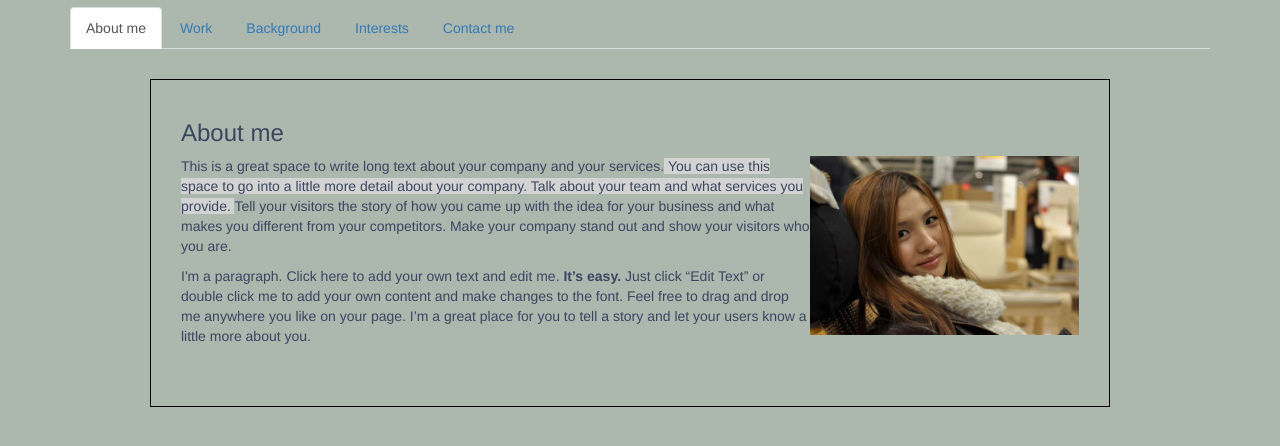
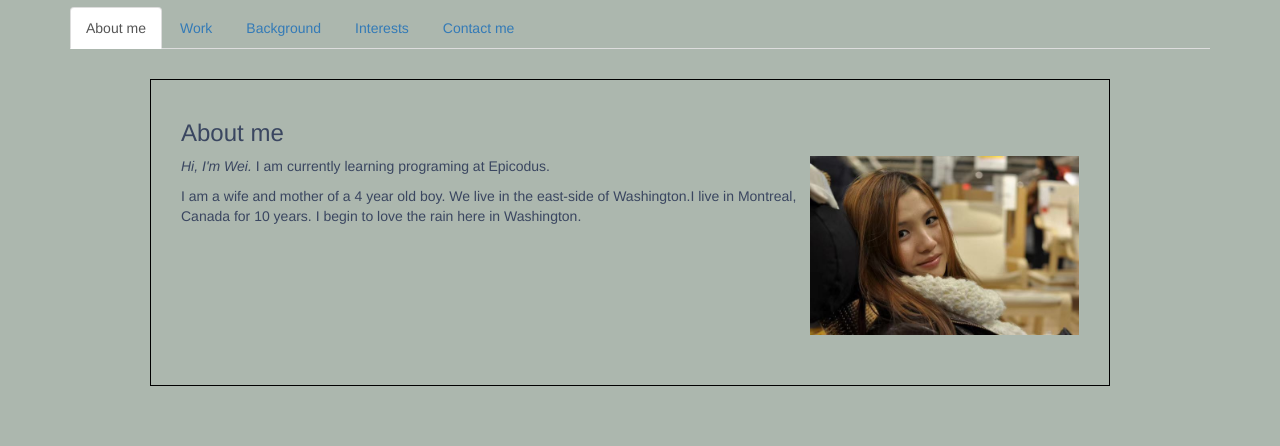
Before and after one commit to kuangwei8/portfolio, a plain HTML site: page index.html in a window 1280 px wide. Shown: the part 56-502 px from the top of the page. Drawn offline with Linux system fonts and the light colour scheme.

Commit message:
Fixed underlined issue, added details in aboutme and background.

```diff
--- a/css/styles.css
+++ b/css/styles.css
@@ -8,13 +8,9 @@ body {
 
 }
 
-p span {
-  background-color: lightgrey;
-}
 
-.about {
-  /* top: 50px;
-  overflow: auto; */
+.about{
+  overflow: auto;
   border: 1px solid black;
   margin-top: 30px;
   margin-bottom: 30px;
--- a/index.html
+++ b/index.html
@@ -25,10 +25,8 @@
 
       <h3>About me</h3>
 
-      <p><img class="img1" src="img/wei.jpeg" alt="picture of Wei">This is a great space to write long text about your company and your services.<span> You can use this space to go into a little more detail about your company. Talk about your team and what services you provide. </span> Tell your visitors the story of how you came up with the idea for your business and what makes you different from your competitors. Make your company stand out and show your visitors who you are.</p>
-
-      <p>I'm a paragraph. Click here to add your own text and edit me. <strong>It’s easy.</strong> Just click “Edit Text” or double click me to add your own content and make changes to the font. Feel free to drag and drop me anywhere you like on your page. I’m a great place for you to tell a story and let your users know a little more about you.</p>
-
+      <p><img class="img1" src="img/wei.jpeg" alt="picture of Wei"><em>Hi, I'm Wei.</em> I am currently learning programing at Epicodus.
+      <p>I am a wife and mother of a 4 year old boy. We live in the east-side of Washington.I live in Montreal, Canada for 10 years. I begin to love the rain here in Washington.  </p>
 
     </div>
 
```
Also changed, not shown: background.html (+2 -5 lines), contact-me.html (+1 -1 lines), my-work.html (+2 -1 lines).
